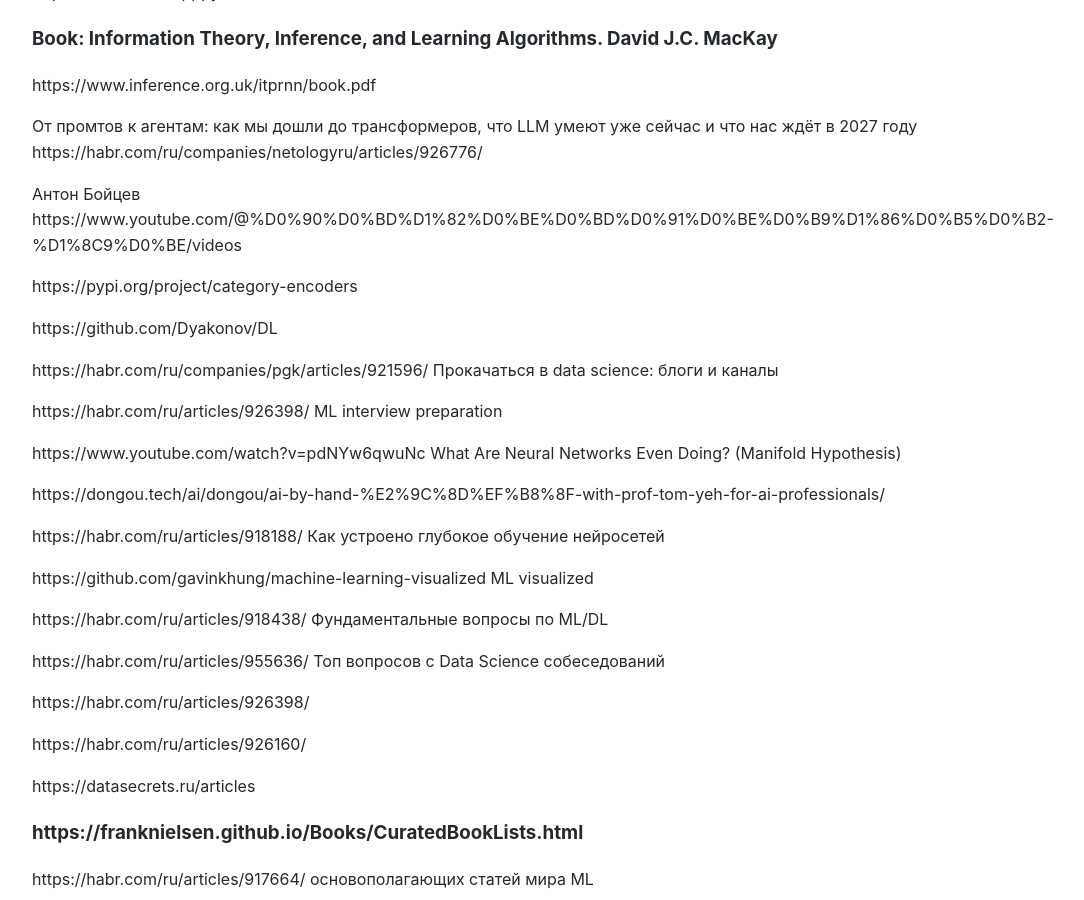
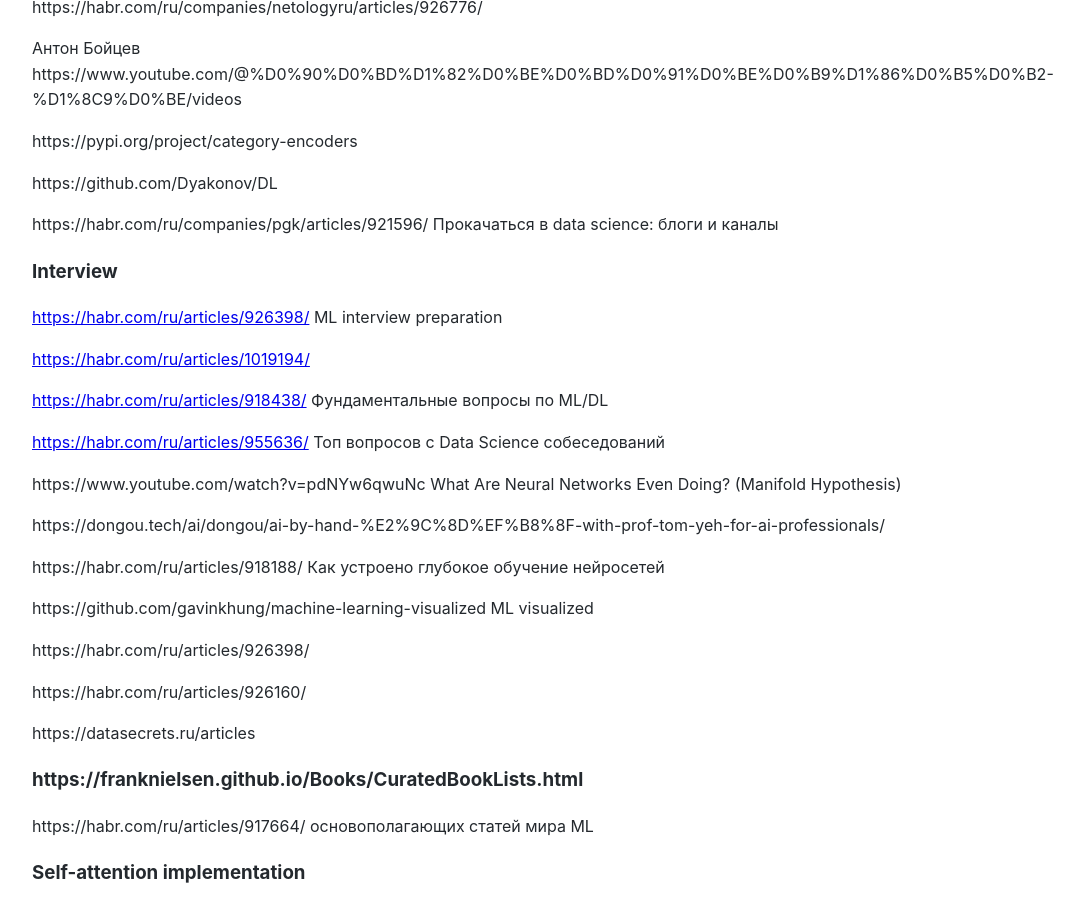
Before and after one commit to Michael-Lubinsky/michael-lubinsky.github.com, a Jekyll site: the page built from ml/mamba.md, in a window 1280 px wide and 900 px high, scrolled down 6627 px. Shown: the whole window, without its empty margins (158-1242 px from the left). Built offline with Jekyll 4.4.1, drawn with Linux system fonts in a browser that asks for light colours; our own code applies the rules of GitHub Pages for plain Markdown files; some of the changed lines change nothing that is shown; some of the changed text lies outside the part shown.

Commit message:
Update mamba.md

```diff
--- a/ml/mamba.md
+++ b/ml/mamba.md
@@ -291,11 +291,7 @@
 Free book:
 https://www.manning.com/books/grokking-ai-algorithms-second-edition
 
-## Casual Inference
 
-https://matheusfacure.github.io/python-causality-handbook/landing-page.html
-
-https://www.dailydoseofds.com/a-crash-course-on-causality-part-1
 
 
 ### Book
@@ -350,7 +346,16 @@
 
 https://habr.com/ru/companies/pgk/articles/921596/ Прокачаться в data science: блоги и каналы
 
-https://habr.com/ru/articles/926398/  ML interview preparation
+### Interview
+<https://habr.com/ru/articles/926398/>  ML interview preparation
+
+<https://habr.com/ru/articles/1019194/>
+
+<https://habr.com/ru/articles/918438/> Фундаментальные вопросы по ML/DL
+
+<https://habr.com/ru/articles/955636/> Топ вопросов с Data Science собеседований
+
+
 
 https://www.youtube.com/watch?v=pdNYw6qwuNc
 What Are Neural Networks Even Doing? (Manifold Hypothesis)
@@ -361,9 +366,6 @@
 
 https://github.com/gavinkhung/machine-learning-visualized   ML visualized
 
-https://habr.com/ru/articles/918438/ Фундаментальные вопросы по ML/DL
-
-https://habr.com/ru/articles/955636/ Топ вопросов с Data Science собеседований
 
 https://habr.com/ru/articles/926398/
 
```
